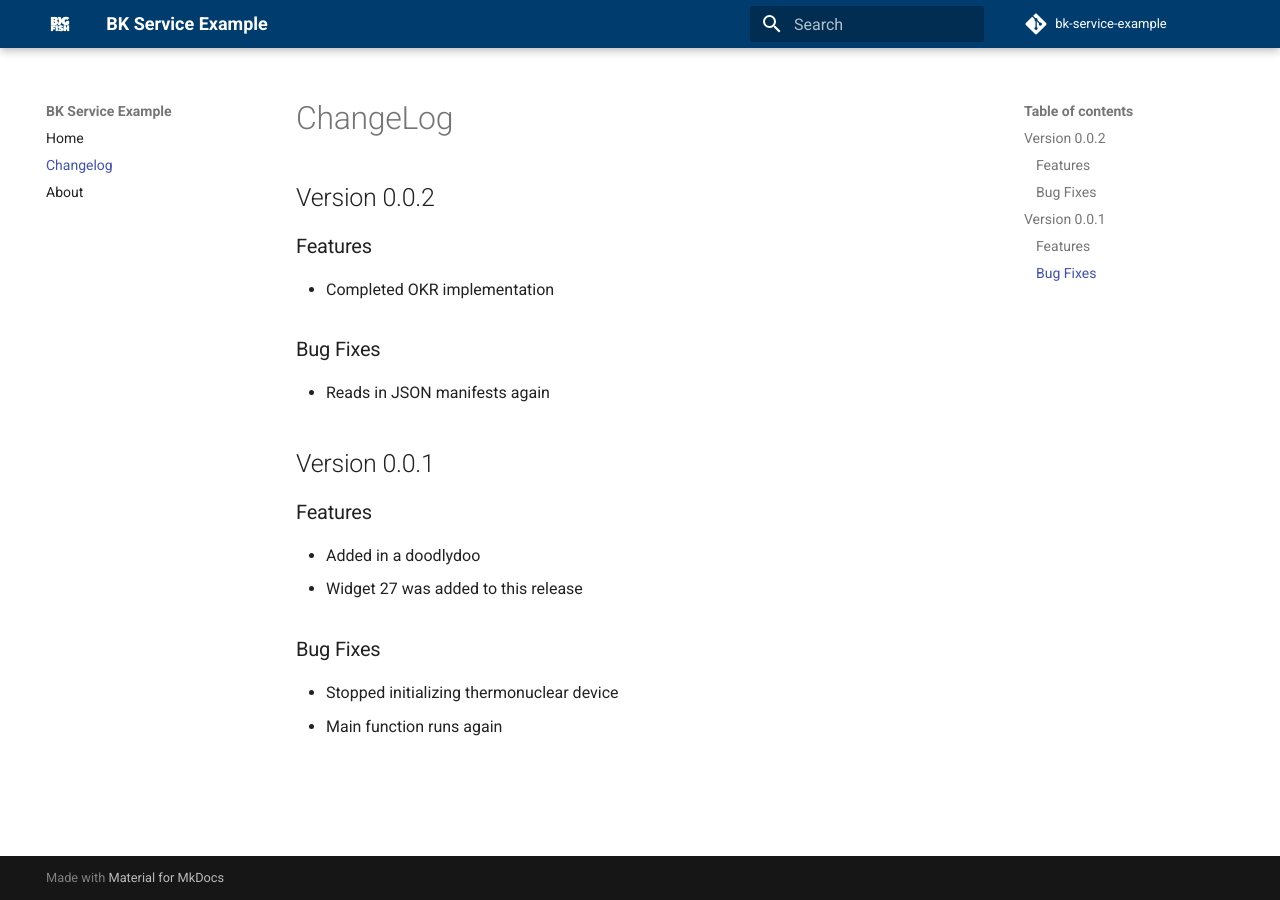
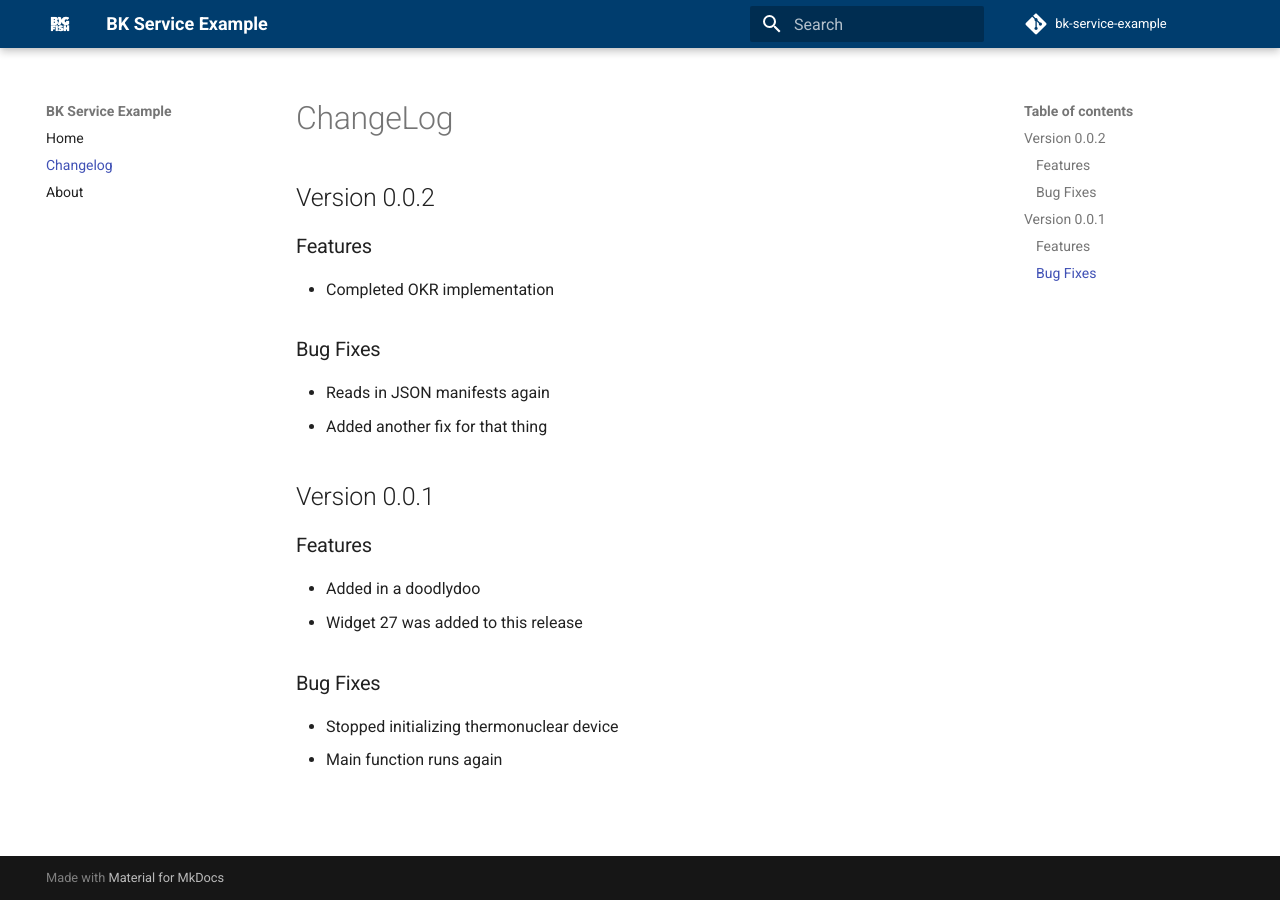
Before and after one commit to brad-klocksiem-bfg/docker-service-example, an MkDocs documentation site: the page built from docs/changelog.md, in a window 1280 px wide. Built offline with MkDocs 1.6.1 and Material for MkDocs 9.7.7, drawn with Linux system fonts in a browser that asks for light colours; comment, search, counter and statistics services are not loaded.

Commit message:
checking in a change

```diff
--- a/docs/changelog.md
+++ b/docs/changelog.md
@@ -9,6 +9,7 @@
 ### Bug Fixes
 
 * Reads in JSON manifests again
+* Added another fix for that thing
 
 ## Version 0.0.1
 
```
